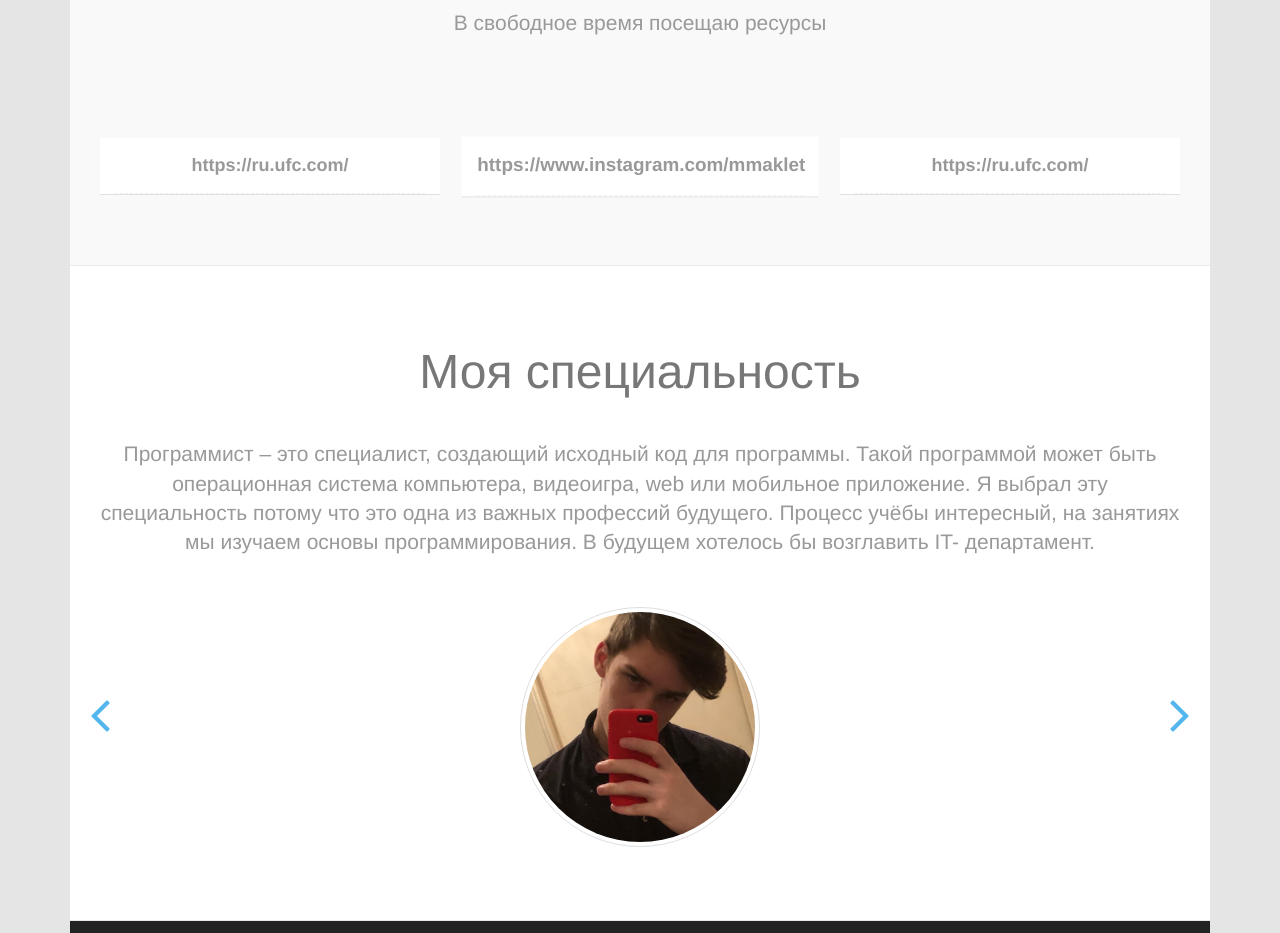
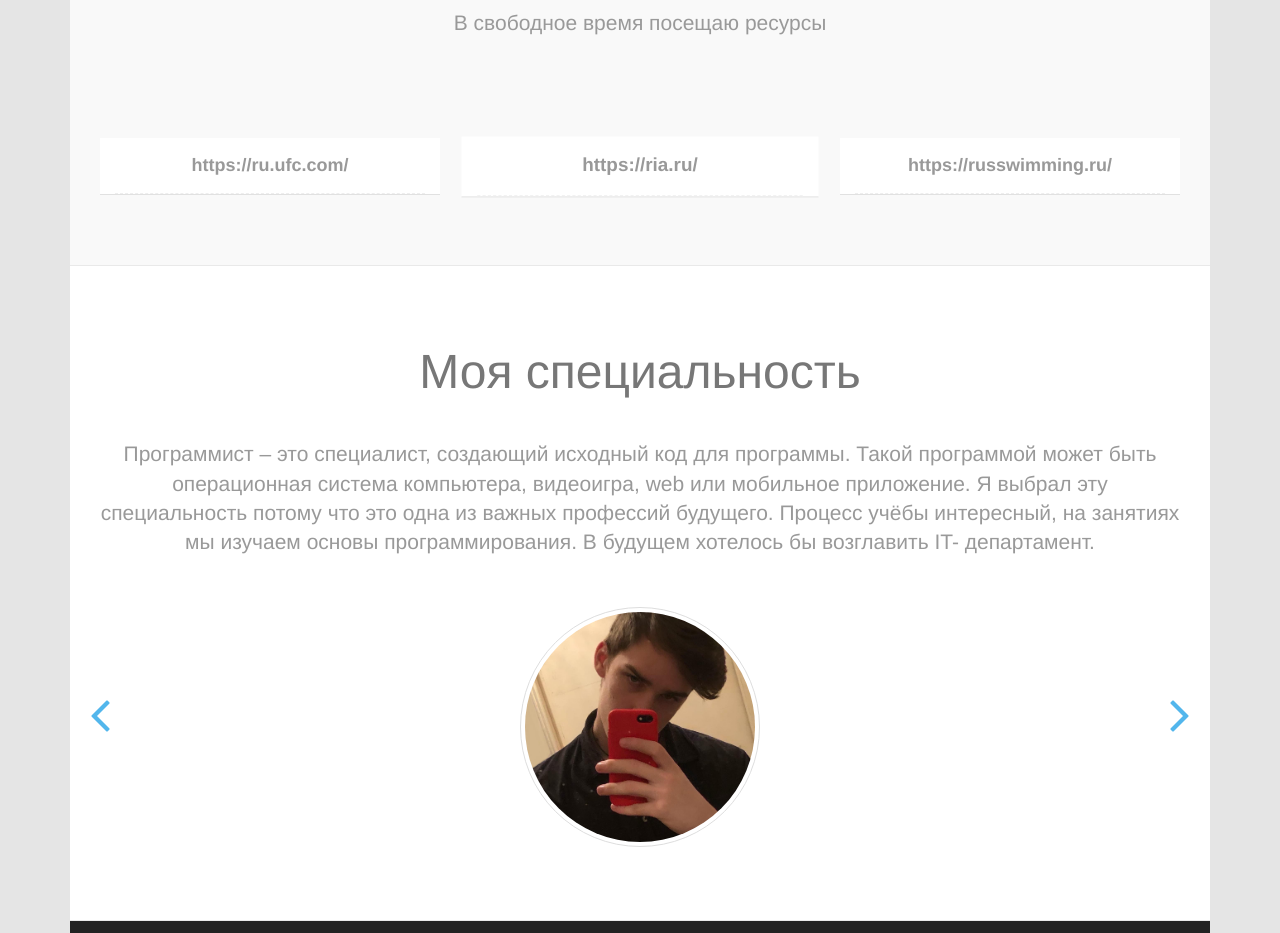
Before and after one commit to VadimOkalniy/siteone, a plain HTML site: page index.html in a window 1280 px wide. Shown: the part 2100-3033 px from the top of the page. Drawn offline with Linux system fonts and the light colour scheme.

Commit message:
Commit oneone

```diff
--- a/index.html
+++ b/index.html
@@ -247,13 +247,13 @@
                     </div><!--/.col-sm-4-->
                     <div class="col-sm-4">
                         <ul class="plan featured">
-                            <li class="plan-name">https://www.instagram.com/mmaklet</li>
+                            <li class="plan-name">https://ria.ru/</li>
 
                         </ul>
                     </div><!--/.col-sm-4-->
                     <div class="col-sm-4">
                         <ul class="plan">
-                            <li class="plan-name">https://ru.ufc.com/</li>
+                            <li class="plan-name"> https://russwimming.ru/</li>
 
                         </ul>
                     </div><!--/.col-sm-4-->
```
